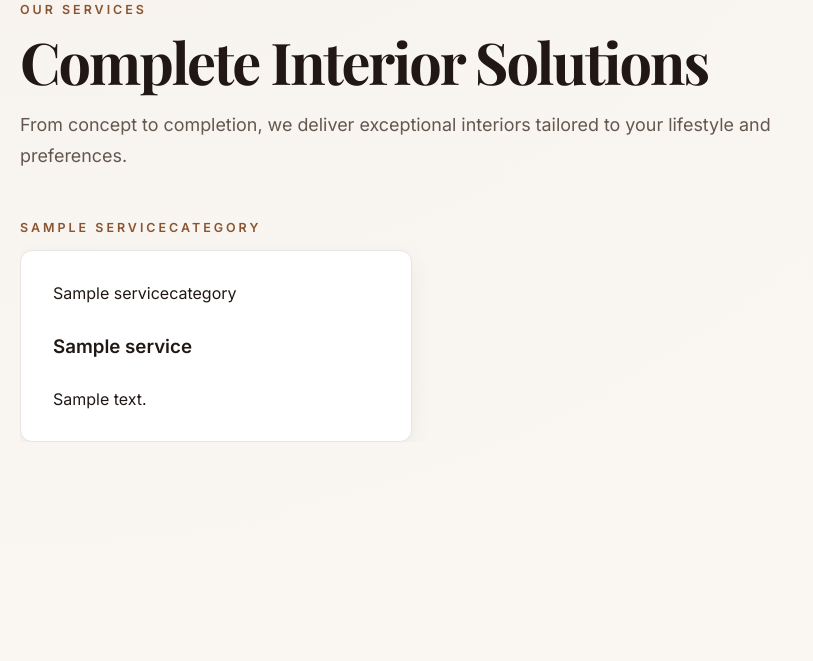
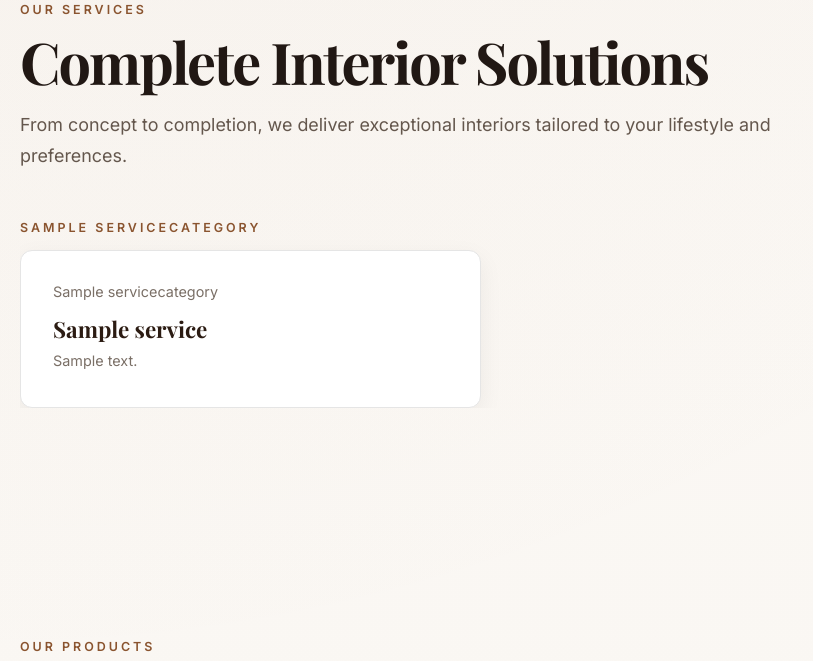
Before and after one commit to ayushujjawal99-stack/sudama-interiors, a Django app: page / in a window 1280 px wide. Shown: the part 890-1551 px from the top of the page, without its empty margins (0-813 px from the left). Run offline with Django 5.2, Linux system fonts and the light colour scheme; tables that the repository leaves empty hold one stand-in row (values such as "Sample post").

Commit message:
ui update: card system + styles

```diff
--- a/static/css/style.css
+++ b/static/css/style.css
@@ -1934,3 +1934,94 @@ section[id] {
         grid-template-columns: 1fr !important;
     }
 }
+
+
+/* ===== FINAL CARD SYSTEM (OVERRIDE EVERYTHING) ===== */
+
+.card,
+.service-card,
+.product-card {
+    all: unset; /* 🔥 wipes previous styles */
+
+    display: block;
+    position: relative;
+    width: 100%;
+
+    padding: 28px;
+    border-radius: 14px;
+
+    background: #ffffff;
+    border: 1px solid #e8e2dc;
+
+    box-shadow: 0 10px 30px rgba(0, 0, 0, 0.06);
+
+    transition: all 0.25s ease;
+
+    text-decoration: none;
+    color: inherit;
+    cursor: pointer;
+}
+
+.card:hover,
+.service-card:hover,
+.product-card:hover {
+    transform: translateY(-6px);
+    box-shadow: 0 18px 40px rgba(0, 0, 0, 0.10);
+    border-color: #d6c3b1;
+}
+
+/* TEXT */
+
+.card p,
+.service-card p,
+.product-card p {
+    font-size: 0.9rem;
+    color: #7a6f66;
+    margin-bottom: 6px;
+}
+
+.card h3,
+.service-card h3,
+.product-card h3 {
+    font-family: "Playfair Display", serif;
+    font-size: 1.4rem;
+    margin: 8px 0;
+    color: #2b1b12;
+}
+
+/* REMOVE ALL WEIRD ELEMENTS */
+
+.service-card::before,
+.service-card::after,
+.product-card::before,
+.product-card::after {
+    display: none !important;
+}
+
+/* GRID CONTROL */
+
+.services-grid,
+.products-grid,
+.grid {
+    display: grid !important;
+    grid-template-columns: repeat(3, 1fr) !important;
+    gap: 28px !important;
+}
+
+/* RESPONSIVE */
+
+@media (max-width: 992px) {
+    .services-grid,
+    .products-grid,
+    .grid {
+        grid-template-columns: repeat(2, 1fr) !important;
+    }
+}
+
+@media (max-width: 576px) {
+    .services-grid,
+    .products-grid,
+    .grid {
+        grid-template-columns: 1fr !important;
+    }
+}
```
